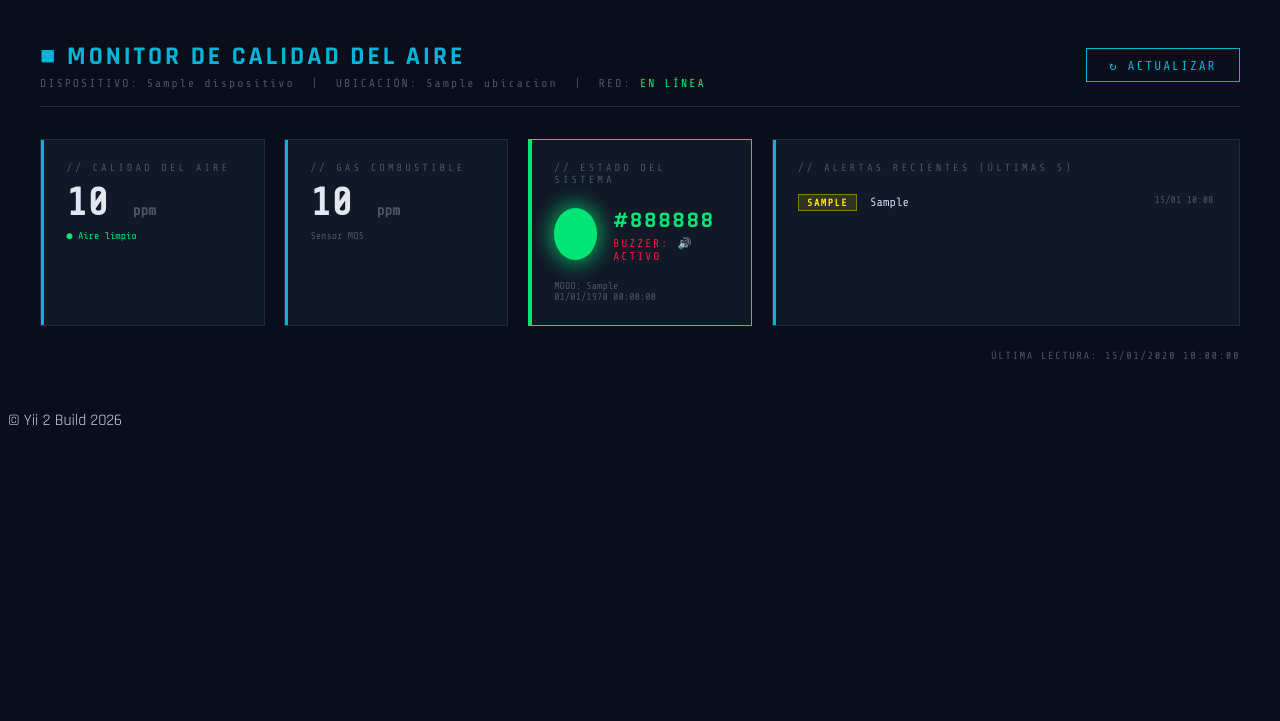
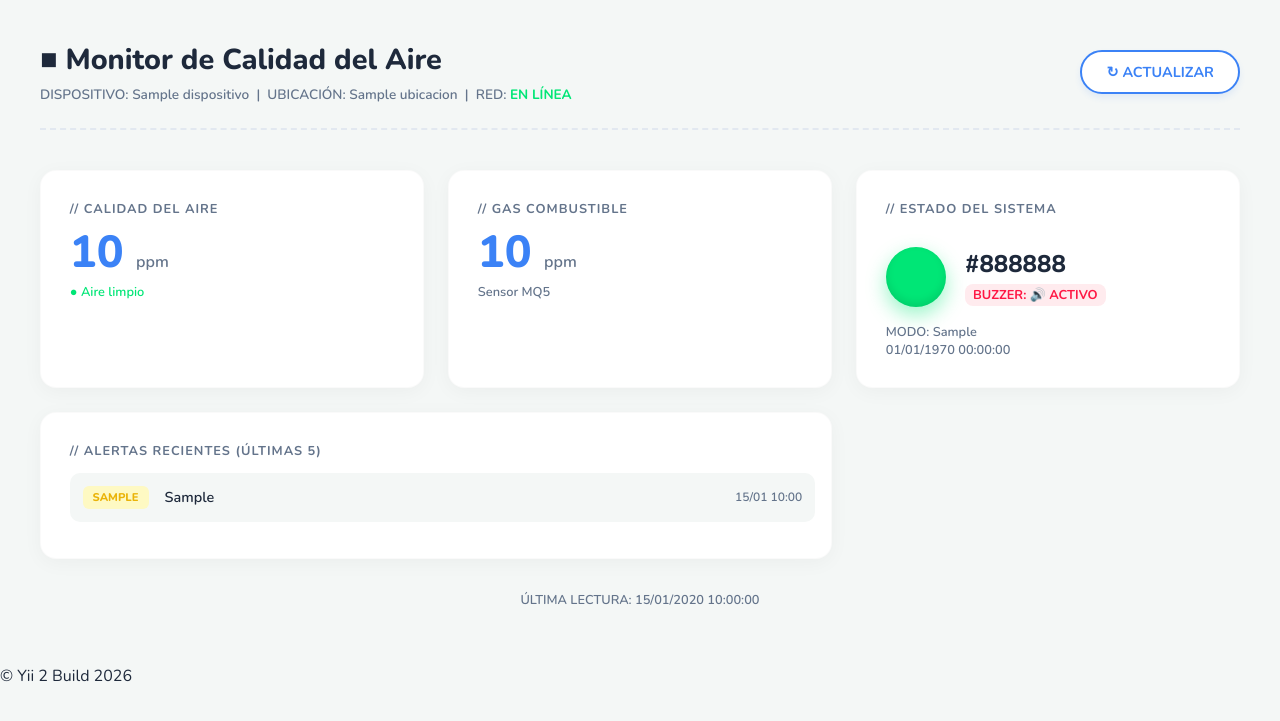
Before and after one commit to antonio1234gfd/sistema_monitoreo_yii, a Yii app: the page made by frontend/views/dashboard/index.php in a window 1280 px wide. Shown: the top 721 px of the page. Run offline with PHP 8.4 and a stand-in for Yii, Linux system fonts and the light colour scheme; the template is opened without the code that fills it: most values are stand-ins (such as "Sample title", 1, 10 or a date in 2020); data that the repository does not hold is empty; some libraries are stand-ins or nearby versions.

Commit message:
Corrección diseño

```diff
--- a/frontend/views/dashboard/index.php
+++ b/frontend/views/dashboard/index.php
@@ -25,26 +25,30 @@ $jsonGrafica = json_encode($graficaDatos);
 ?>
 
 <style>
-  @import url('https://fonts.googleapis.com/css2?family=Share+Tech+Mono&family=Rajdhani:wght@400;600;700&display=swap');
+  @import url('https://fonts.googleapis.com/css2?family=Nunito:wght@400;600;700;800&display=swap');
 
   :root {
-    --bg:        #0a0e1a;
-    --panel:     #111827;
-    --border:    #1e2d40;
-    --accent:    #00b4d8;
-    --accent2:   #0077b6;
-    --text:      #ccd6f6;
-    --muted:     #4a5568;
-    --mono:      'Share Tech Mono', monospace;
-    --sans:      'Rajdhani', sans-serif;
+    --bg:        #f4f7f6; /* Fondo gris muy claro y fresco */
+    --panel:     #ffffff; /* Tarjetas blancas */
+    --border:    #e2e8f0; /* Bordes muy suaves */
+    --accent:    #3b82f6; /* Azul principal amigable */
+    --accent-hover: #2563eb;
+    --text:      #1e293b; /* Texto oscuro suave (no negro puro) */
+    --muted:     #64748b; /* Texto secundario gris */
+    --font-main: 'Nunito', sans-serif;
   }
 
-  body { background: var(--bg); color: var(--text); font-family: var(--sans); }
+  body {
+    background: var(--bg);
+    color: var(--text);
+    font-family: var(--font-main);
+    margin: 0;
+  }
 
   .dash-wrap {
     max-width: 1200px;
     margin: 0 auto;
-    padding: 2rem 1.5rem;
+    padding: 2.5rem 1.5rem;
   }
 
   /* ── Header ── */
@@ -52,205 +56,225 @@ $jsonGrafica = json_encode($graficaDatos);
     display: flex;
     align-items: center;
     justify-content: space-between;
-    margin-bottom: 2rem;
-    border-bottom: 1px solid var(--border);
-    padding-bottom: 1rem;
+    margin-bottom: 2.5rem;
+    padding-bottom: 1.5rem;
+    border-bottom: 2px dashed var(--border);
+    flex-wrap: wrap;
+    gap: 1rem;
   }
   .dash-header h1 {
-    font-family: var(--sans);
-    font-weight: 700;
-    font-size: 1.6rem;
-    letter-spacing: 3px;
-    text-transform: uppercase;
-    color: var(--accent);
+    font-weight: 800;
+    font-size: 1.8rem;
+    color: var(--text);
     margin: 0;
   }
   .dash-header .sub {
-    font-family: var(--mono);
-    font-size: 0.72rem;
+    font-size: 0.85rem;
     color: var(--muted);
-    letter-spacing: 2px;
-    margin-top: 4px;
+    margin-top: 6px;
+    font-weight: 600;
   }
+  .dash-header .sub span { font-weight: 700; }
+
+  /* Botón con estilo "Píldora" */
   .btn-refresh {
-    font-family: var(--mono);
-    font-size: 0.8rem;
-    letter-spacing: 2px;
-    padding: 0.55rem 1.4rem;
-    border: 1px solid var(--accent);
-    background: transparent;
+    font-weight: 700;
+    font-size: 0.9rem;
+    padding: 0.6rem 1.5rem;
+    border-radius: 999px; /* Bordes totalmente redondeados */
+    background: #ffffff;
     color: var(--accent);
+    border: 2px solid var(--accent);
     cursor: pointer;
-    transition: all .2s;
+    transition: all 0.2s ease;
     text-decoration: none;
     display: inline-block;
+    box-shadow: 0 4px 6px rgba(59, 130, 246, 0.1);
   }
   .btn-refresh:hover {
     background: var(--accent);
-    color: var(--bg);
-    text-decoration: none;
+    color: #ffffff;
+    box-shadow: 0 6px 12px rgba(59, 130, 246, 0.2);
+    transform: translateY(-2px);
+  }
+  .btn-refresh:active {
+    transform: translateY(0);
   }
 
   /* ── Sin dispositivo ── */
   .no-device {
     text-align: center;
     padding: 4rem 2rem;
-    font-family: var(--mono);
     color: var(--muted);
-    border: 1px dashed var(--border);
+    background: var(--panel);
+    border-radius: 16px;
+    box-shadow: 0 4px 15px rgba(0,0,0,0.03);
   }
 
   /* ── Grid principal ── */
   .grid-top {
     display: grid;
-    grid-template-columns: repeat(auto-fit, minmax(220px, 1fr));
-    gap: 1.2rem;
+    grid-template-columns: repeat(auto-fit, minmax(240px, 1fr));
+    gap: 1.5rem;
     margin-bottom: 1.5rem;
   }
 
-  /* ── Panel / Card ── */
+  /* ── Panel / Card Amigable ── */
   .card {
     background: var(--panel);
-    border: 1px solid var(--border);
-    padding: 1.4rem 1.6rem;
-    position: relative;
-    overflow: hidden;
+    border-radius: 16px; /* Bordes curvos amigables */
+    padding: 1.8rem;
+    box-shadow: 0 4px 20px rgba(0, 0, 0, 0.04); /* Sombra muy suave */
+    border: 1px solid rgba(0,0,0,0.02);
+    transition: transform 0.2s ease, box-shadow 0.2s ease;
   }
-  .card::before {
-    content: '';
-    position: absolute;
-    top: 0; left: 0;
-    width: 3px; height: 100%;
-    background: var(--accent);
+  .card:hover {
+    transform: translateY(-4px);
+    box-shadow: 0 8px 25px rgba(0, 0, 0, 0.08);
   }
   .card-label {
-    font-family: var(--mono);
-    font-size: 0.65rem;
-    letter-spacing: 3px;
+    font-size: 0.8rem;
+    font-weight: 700;
     color: var(--muted);
     text-transform: uppercase;
-    margin-bottom: 0.6rem;
+    letter-spacing: 1px;
+    margin-bottom: 0.8rem;
   }
   .card-value {
-    font-family: var(--mono);
-    font-size: 2.4rem;
-    font-weight: bold;
-    color: #e2e8f0;
+    font-size: 2.8rem;
+    font-weight: 800;
+    color: var(--accent);
     line-height: 1;
+    margin-bottom: 0.5rem;
   }
   .card-unit {
-    font-size: 0.9rem;
+    font-size: 1rem;
+    font-weight: 600;
     color: var(--muted);
-    margin-left: 4px;
   }
   .card-ts {
-    font-family: var(--mono);
-    font-size: 0.62rem;
+    font-size: 0.8rem;
     color: var(--muted);
-    margin-top: 0.5rem;
+    font-weight: 600;
   }
 
   /* ── Card LED ── */
   .card-led {
-    border-color: <?= $ledInfo['bg'] ?>;
     display: flex;
     flex-direction: column;
-    align-items: flex-start;
-    gap: 0.6rem;
+    justify-content: center;
+    gap: 1rem;
   }
-  .card-led::before { background: <?= $ledInfo['bg'] ?>; }
-
-  .led-orb-wrap { display: flex; align-items: center; gap: 1rem; }
+  .led-orb-wrap { display: flex; align-items: center; gap: 1.2rem; }
 
   .led-orb {
-    width: 52px; height: 52px;
+    width: 60px; height: 60px;
     border-radius: 50%;
     background: <?= $ledInfo['bg'] ?>;
-    box-shadow: 0 0 18px 6px <?= $ledInfo['bg'] ?>88;
+    box-shadow: 0 8px 20px <?= $ledInfo['bg'] ?>66, inset 0 -4px 8px rgba(0,0,0,0.1);
+    flex-shrink: 0;
     <?php if ($ledActual === 'ROJO'): ?>
-    animation: pulse-led 1s ease-in-out infinite;
+    animation: pulse-led 1.5s ease-in-out infinite;
     <?php endif; ?>
   }
   @keyframes pulse-led {
-    0%, 100% { box-shadow: 0 0 18px 6px #ff174488; }
-    50%       { box-shadow: 0 0 32px 14px #ff174488; }
+    0%, 100% { box-shadow: 0 8px 20px #ff174466; transform: scale(1); }
+    50%      { box-shadow: 0 12px 30px #ff174488; transform: scale(1.05); }
   }
 
   .led-info .led-estado {
-    font-family: var(--sans);
-    font-size: 1.4rem;
-    font-weight: 700;
-    color: <?= $ledInfo['bg'] ?>;
-    letter-spacing: 2px;
+    font-size: 1.5rem;
+    font-weight: 800;
+    color: var(--text);
   }
   .led-info .led-buzzer {
-    font-family: var(--mono);
-    font-size: 0.7rem;
-    letter-spacing: 2px;
+    font-size: 0.8rem;
+    font-weight: 700;
     color: var(--muted);
-    margin-top: 2px;
+    margin-top: 4px;
+    padding: 2px 8px;
+    background: var(--bg);
+    border-radius: 8px;
+    display: inline-block;
   }
-  .led-info .led-buzzer.on { color: #ff1744; }
+  .led-info .led-buzzer.on {
+    color: #ff1744;
+    background: #ffebee;
+  }
 
   /* ── Alertas ── */
-  .card-alertas { grid-column: span 2; }
-  @media (max-width: 768px) { .card-alertas { grid-column: span 1; } }
+  .card-alertas {
+    grid-column: span 2;
+    max-height: 280px;
+    overflow-y: auto;
+    padding-right: 1rem;
+  }
+
+  /* Scrollbar amigable */
+  .card-alertas::-webkit-scrollbar { width: 8px; }
+  .card-alertas::-webkit-scrollbar-track { background: var(--bg); border-radius: 10px; }
+  .card-alertas::-webkit-scrollbar-thumb { background: #cbd5e1; border-radius: 10px; }
+  .card-alertas::-webkit-scrollbar-thumb:hover { background: #94a3b8; }
 
   .alerta-item {
     display: flex;
-    align-items: flex-start;
-    gap: 0.8rem;
-    padding: 0.6rem 0;
-    border-bottom: 1px solid var(--border);
-    font-family: var(--mono);
-    font-size: 0.75rem;
+    align-items: center;
+    gap: 1rem;
+    padding: 0.8rem;
+    margin-bottom: 0.5rem;
+    background: var(--bg);
+    border-radius: 10px;
+    font-size: 0.9rem;
+    font-weight: 600;
   }
-  .alerta-item:last-child { border-bottom: none; }
 
   .badge {
-    padding: 2px 8px;
-    font-size: 0.62rem;
-    letter-spacing: 1.5px;
-    font-weight: bold;
+    padding: 4px 10px;
+    font-size: 0.7rem;
+    font-weight: 800;
+    border-radius: 6px;
     white-space: nowrap;
-    flex-shrink: 0;
   }
-  .badge-critico     { background: #ff174422; color: #ff1744; border: 1px solid #ff174466; }
-  .badge-advertencia { background: #ffea0022; color: #ffea00; border: 1px solid #ffea0066; }
+  .badge-critico     { background: #fee2e2; color: #ef4444; }
+  .badge-advertencia { background: #fef9c3; color: #eab308; }
 
-  .alerta-msg  { color: var(--text); line-height: 1.4; }
-  .alerta-hora { color: var(--muted); font-size: 0.62rem; white-space: nowrap; flex-shrink: 0; margin-left: auto; }
+  .alerta-msg  { color: var(--text); flex-grow: 1; }
+  .alerta-hora { color: var(--muted); font-size: 0.75rem; white-space: nowrap; }
 
   .no-alertas {
-    font-family: var(--mono);
-    font-size: 0.75rem;
+    font-size: 0.9rem;
     color: var(--muted);
-    padding: 0.5rem 0;
+    font-weight: 600;
+    padding: 1rem 0;
   }
 
   /* ── Gráfica ── */
   .card-chart {
     margin-top: 1.5rem;
-    padding: 1.6rem;
   }
   .chart-title {
-    font-family: var(--mono);
-    font-size: 0.65rem;
-    letter-spacing: 3px;
+    font-size: 0.9rem;
+    font-weight: 700;
     color: var(--muted);
-    text-transform: uppercase;
-    margin-bottom: 1rem;
+    margin-bottom: 1.5rem;
   }
-  canvas { max-height: 260px; }
+  canvas { max-height: 300px; width: 100% !important; }
 
   /* ── Timestamp global ── */
   .ts-global {
-    text-align: right;
-    font-family: var(--mono);
-    font-size: 0.65rem;
+    text-align: center;
+    font-size: 0.8rem;
+    font-weight: 600;
     color: var(--muted);
-    margin-top: 1.5rem;
-    letter-spacing: 1.5px;
+    margin-top: 2rem;
+  }
+
+  /* ── Responsive ── */
+  @media (max-width: 768px) {
+    .card-alertas { grid-column: span 1; }
+    .alerta-item { flex-direction: column; align-items: flex-start; gap: 0.5rem; }
+    .alerta-hora { align-self: flex-end; }
+    .dash-header { justify-content: center; text-align: center; }
   }
 </style>
 
```
Also changed, not shown: frontend/views/site/about.php (+9 -15 lines).
